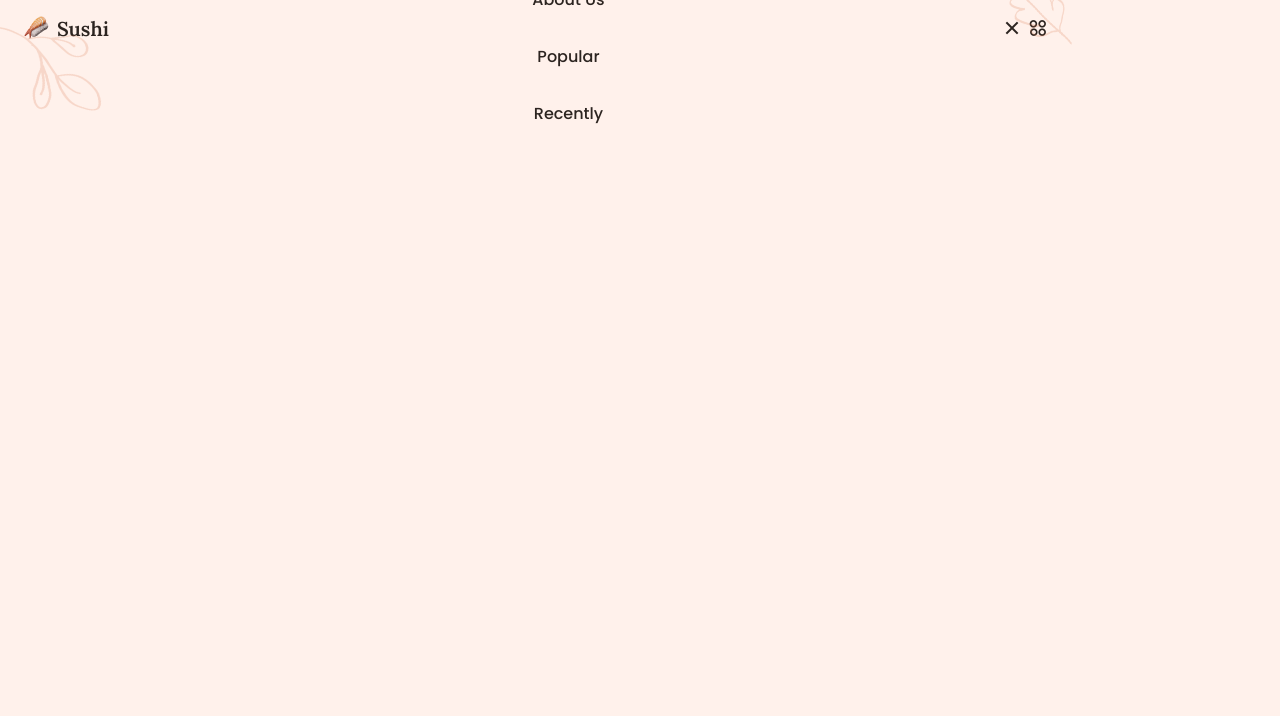
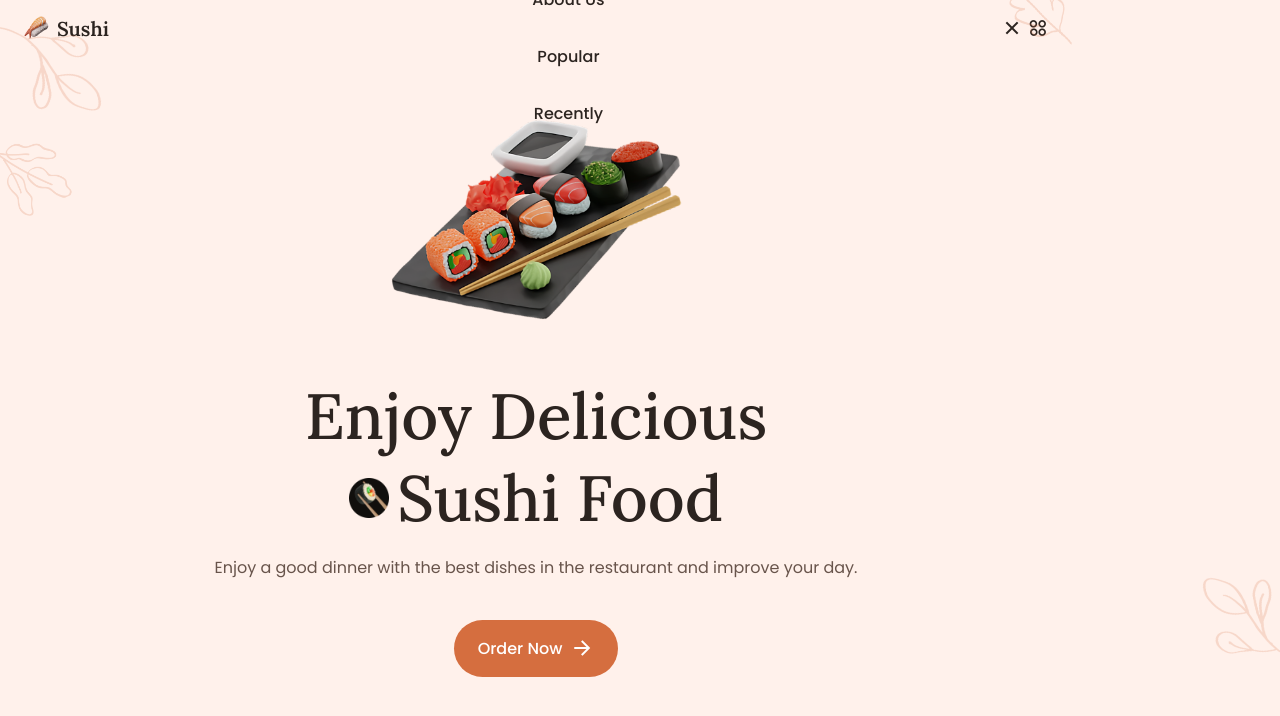
Before and after one commit to LeinadAlberto/Responsive-Sushi-Restaurant-Website-Design-Using-HTML-CSS-JS, a plain HTML site: page index.html in a window 1280 px wide. Drawn offline with nearby package versions, Linux system fonts and the light colour scheme.

Commit message:
Home section completed

```diff
--- a/assets/css/styles.css
+++ b/assets/css/styles.css
@@ -254,6 +254,91 @@ img {
 
 
 /*=============== HOME ===============*/
+.home {
+	position: relative;
+}
+
+.home__container {
+	row-gap: 3rem;
+	padding-top: 2rem;
+}
+
+.home__img {
+	width: 300px;
+	justify-self: center;
+}
+
+.home__data {
+	text-align: center;
+}
+
+.home__title {
+	font-size: var(--biggest-font-size);
+	font-family: var(--title-font);
+	margin-bottom: 1rem;
+}
+
+.home__title img {
+	width: 40px;
+}
+
+.home__title div {
+	display: flex;
+	align-items: center;
+	justify-content: center;
+	column-gap: .5rem;
+}
+
+.home__description {
+	padding: 0 1rem;
+	margin-bottom: 2.5rem;
+}
+
+.home__leaft-1,
+.home__leaft-2 {
+	position: absolute;
+	opacity: .2;
+}
+
+.home__leaft-1 {
+	width: 80px;
+	top: 8rem;
+	left: -1rem;
+	transform: rotate(90deg);
+}
+
+.home__leaft-2 {
+	width: 100px;
+	right: -2rem;
+	bottom: 1rem;
+	transform: rotate(-15deg);
+}
+
+.button {
+	display: inline-flex;
+	align-items: center;
+	column-gap: .5rem;
+	background-color: var(--first-color);
+	padding: 1rem 1.5rem;
+	border-radius: 4rem;
+	color: #FFF;
+	font-weight: var(--font-medium);
+	transition: background .3s;
+}
+
+.button i {
+	font-size: 1.5rem;
+	transition: transform .3s;
+}
+
+.button:hover {
+	background-color: var(--first-color-alt);
+}
+
+.button:hover i {
+	transform: translateX(.25rem);
+}
+
 
 
 /*=============== BUTTON ===============*/
--- a/index.html
+++ b/index.html
@@ -97,6 +97,44 @@
                 <!--==================== HOME ====================-->
                 <section class="home section" id="home">
 
+                    <div class="home__container container grid">
+
+                        <img src="assets/img/home-sushi-rolls.png" alt="home image" class="home__img">
+
+
+                        <div class="home__data">
+
+                            <h1 class="home__title">
+
+                                Enjoy Delicious
+
+                                <div>
+
+                                    <img src="assets/img/home-sushi-title.png" alt="home image">
+
+                                    Sushi Food
+
+                                </div>
+
+                            </h1>
+
+                            <p class="home__description">
+                                Enjoy a good dinner with the best dishes in
+                                the restaurant and improve your day.
+                            </p>
+
+                            <a href="#" class="button">
+                                Order Now <i class="ri-arrow-right-line"></i>
+                            </a>
+
+                        </div><!-- /.home__data -->
+
+                    </div><!-- /.home__container -->
+
+                    <img src="assets/img/leaf-branch-2.png" alt="home image" class="home__leaft-1">
+
+                    <img src="assets/img/leaf-branch-4.png" alt="home image" class="home__leaft-2">
+
                 </section>
 
                 <!--==================== ABOUT ====================-->
```
